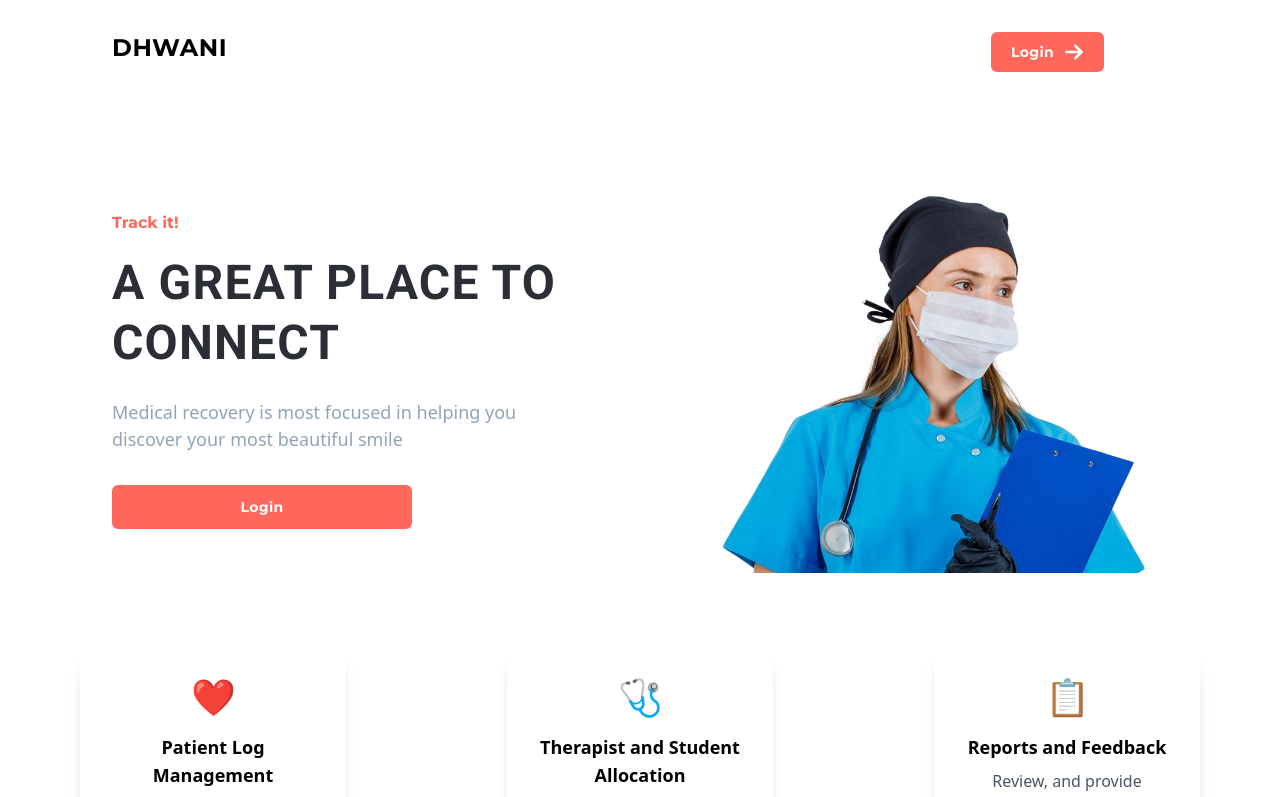
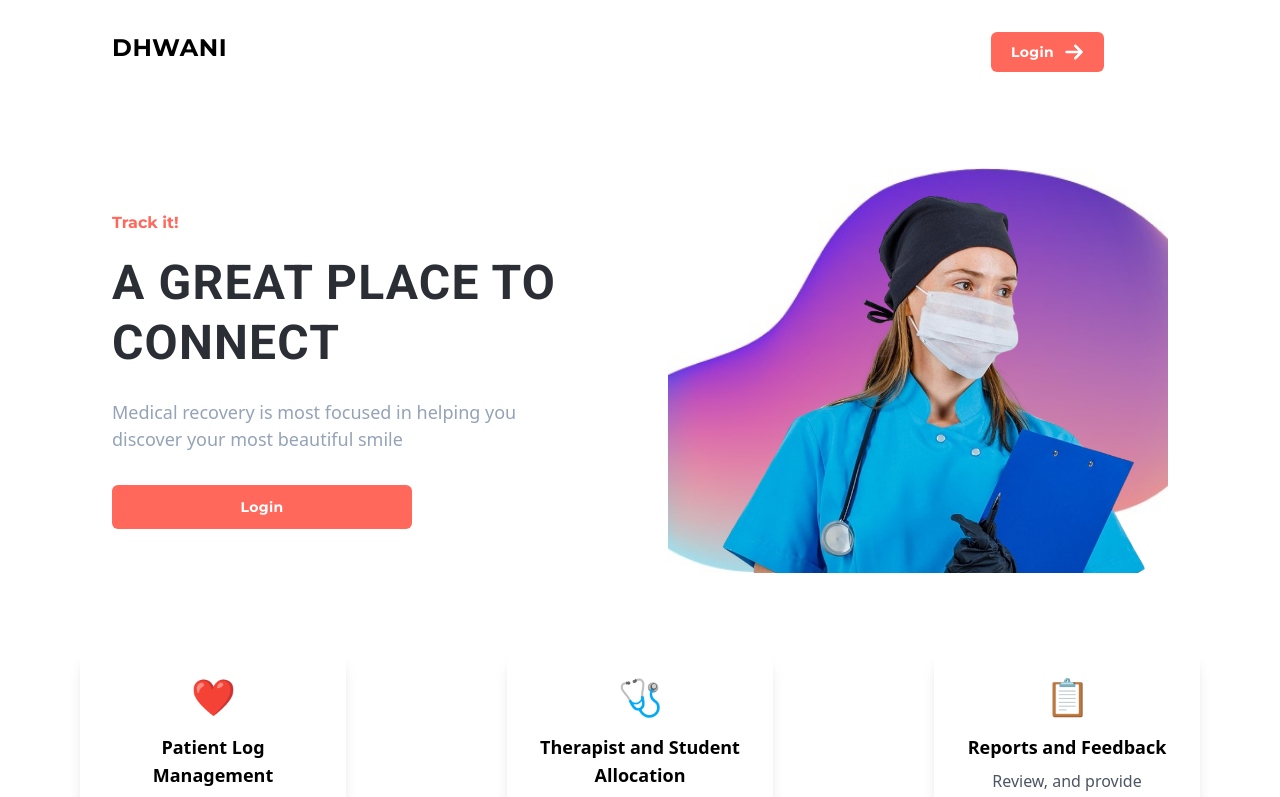
Before and after one commit to Saransh-Jainbu/Dhwaniyog, a React (Vite) app in the folder Login Page/Client/: page / in a window 1280 px wide. Shown: the top 797 px of the page. Built offline with nearby package versions, Linux system fonts and the light colour scheme.

Commit message:
hero section bg fixed

```diff
--- a/Login Page/Client/src/Hero.jsx
+++ b/Login Page/Client/src/Hero.jsx
@@ -1,35 +1,6 @@
-// import React from 'react'
-// import heroImage from './assets/Hero.png'
-
-// const Hero = () => {
-//   return (
-//     <div className=''>
-//         <div className='text-[#FF685B] font-montserrat text-l font-bold mt-20 ml-[115px] '>
-//             Track it!
-//         </div>
-
-//         <div className='mt-20 ml-[115px] font-roboto font-bold text-5xl tracking-wide'>
-//             A GREAT PLACE TO <span className='block mt-3'>CONNECT</span>
-//         </div>
-
-//         <div className='mt-8 ml-[115px] text-slate-400 font-medium text-[18px]'>
-//             Medical recover is most focused in helping you <span className='block'>discover your most beautiful smile</span>
-//         </div>
-
-//         <button className='mt-6 ml-[115px] bg-[#FF685B] py-2.5 px-5 items-center rounded-md tracking-wide font-bold font-montserrat text-white text-sm not-italic space-x-2.5 w-[300px]'>
-//             LOGIN
-//         </button>
-
-//         <img src={heroImage} alt="hero" className='w-[562px] h-[444px]'/>
-//     </div>
-//   )
-// }
-
-// export default Hero
-
-
 import React from 'react';
 import heroImage from './assets/Hero.png';
+import backgroundImage from './assets/bg_img.jpg'
 
 const Hero = () => {
   return (
@@ -55,8 +26,17 @@
       </div>
 
 
-      <div className="flex-shrink-0">
-        <img src={heroImage} alt="hero" className="w-[500px] h-auto" />
+      <div className="relative flex-shrink-0 w-[500px] h-auto">
+        <img
+          src={backgroundImage}
+          alt="Background"
+          className="absolute top-0 left-0 w-full h-full object-cover"
+        />
+        <img
+          src={heroImage}
+          alt="Hero"
+          className="relative z-10 w-full h-auto"
+        />
       </div>
     </div>
   );
```
Also changed, not shown: Login Page/Client/src/assets/bg_img.jpg (added).
